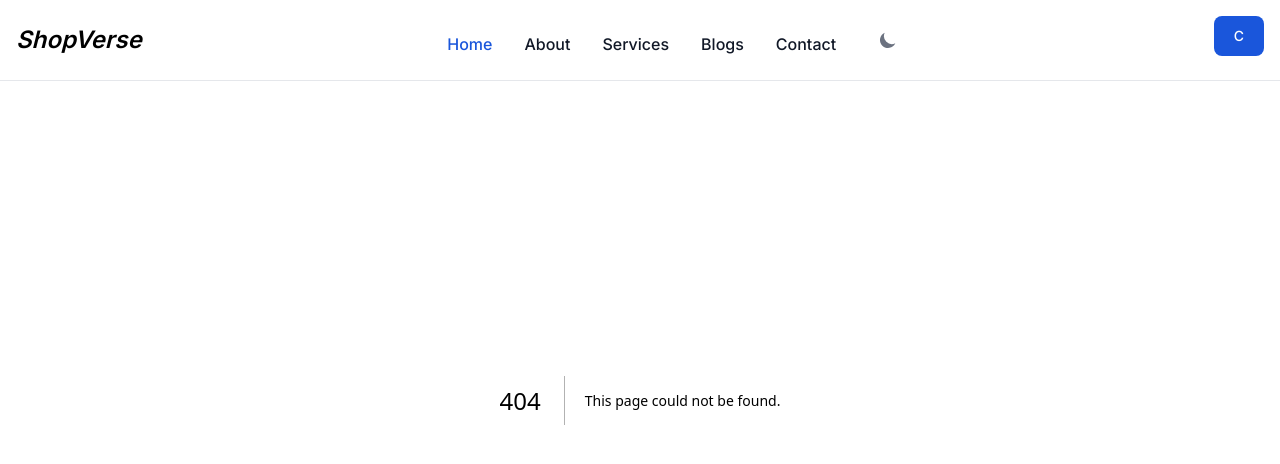
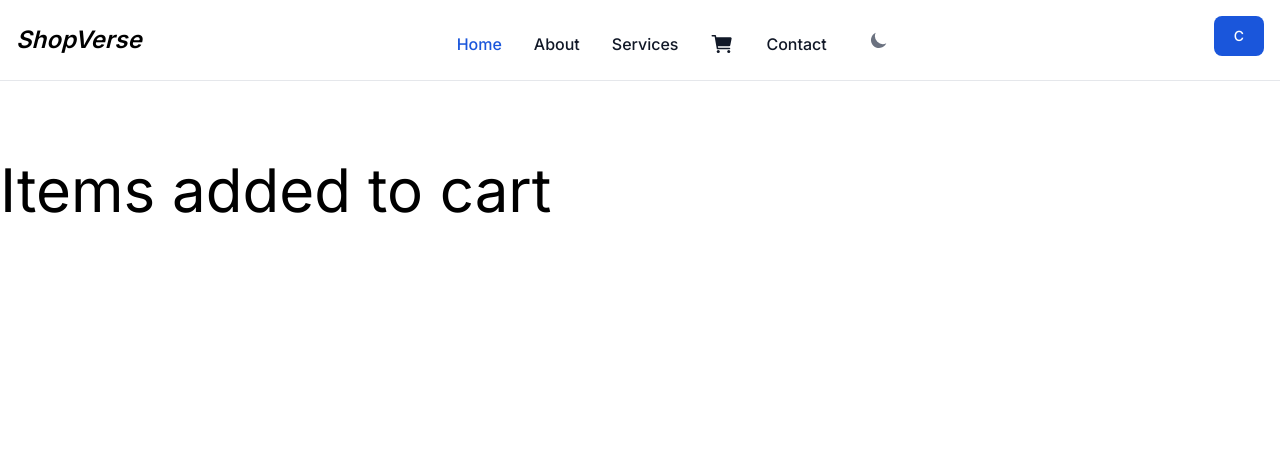
Before and after one commit to patrickiyiakimo/shopverse, a Next.js app: page /cart in a window 1280 px wide. Before the commit this address had no page. Shown: the top 464 px of the page. Built offline with nearby package versions, Linux system fonts and the light colour scheme.

Commit message:
created the cart route with a text

```diff
--- a/app/blogs/page.tsx
+++ /dev/null
@@ -1,27 +0,0 @@
-import React from 'react'
-import { Card } from "flowbite-react";
-import Image from "next/image";
-
-export default function BlogsPage() {
-  return (
-    <Card
-      className="max-w-sm"
-      renderImage={() => (
-        <Image
-          width={500}
-          height={500}
-          src="/images/body-lotion-dreamtime-11.webp"
-          alt="image 1"
-        />
-      )}
-    >
-      <h5 className="text-2xl font-bold tracking-tight text-gray-900 dark:text-white">
-        Noteworthy technology acquisitions 2021
-      </h5>
-      <p className="font-normal text-gray-700 dark:text-gray-400">
-        Here are the biggest enterprise technology acquisitions of 2021 so far,
-        in reverse chronological order.
-      </p>
-    </Card>
-  );
-}
--- /dev/null
+++ b/app/cart/page.tsx
@@ -0,0 +1,7 @@
+import React from 'react'
+
+export default function page() {
+  return (
+    <div className='text-6xl pt-40'>Items added to cart</div>
+  )
+}
--- a/components/Navbar.tsx
+++ b/components/Navbar.tsx
@@ -2,6 +2,7 @@
 
 import { useState } from "react";
 import { DarkThemeToggle } from "flowbite-react";
+ import { IoCart } from "react-icons/io5";
 import Drawer from "./Drawer";
 import Link from "next/link";
 
@@ -82,9 +83,9 @@ export default function Home() {
                 </li>
               </Link>
 
-              <Link href="blogs">
+              <Link href="cart">
                 <li className="mt-3 block rounded px-3 py-2 text-gray-900 hover:bg-gray-100 dark:border-gray-700 dark:text-white dark:hover:bg-gray-700 dark:hover:text-white md:p-0 md:hover:bg-transparent md:hover:text-blue-700 md:dark:hover:bg-transparent md:dark:hover:text-blue-500">
-                  Blogs
+                  <IoCart className="size-6"/>
                 </li>
               </Link>
 
@@ -94,7 +95,7 @@ export default function Home() {
                 </li>
               </Link>
               <li>
-                  <DarkThemeToggle />
+                <DarkThemeToggle />
               </li>
             </ul>
           </div>
```
